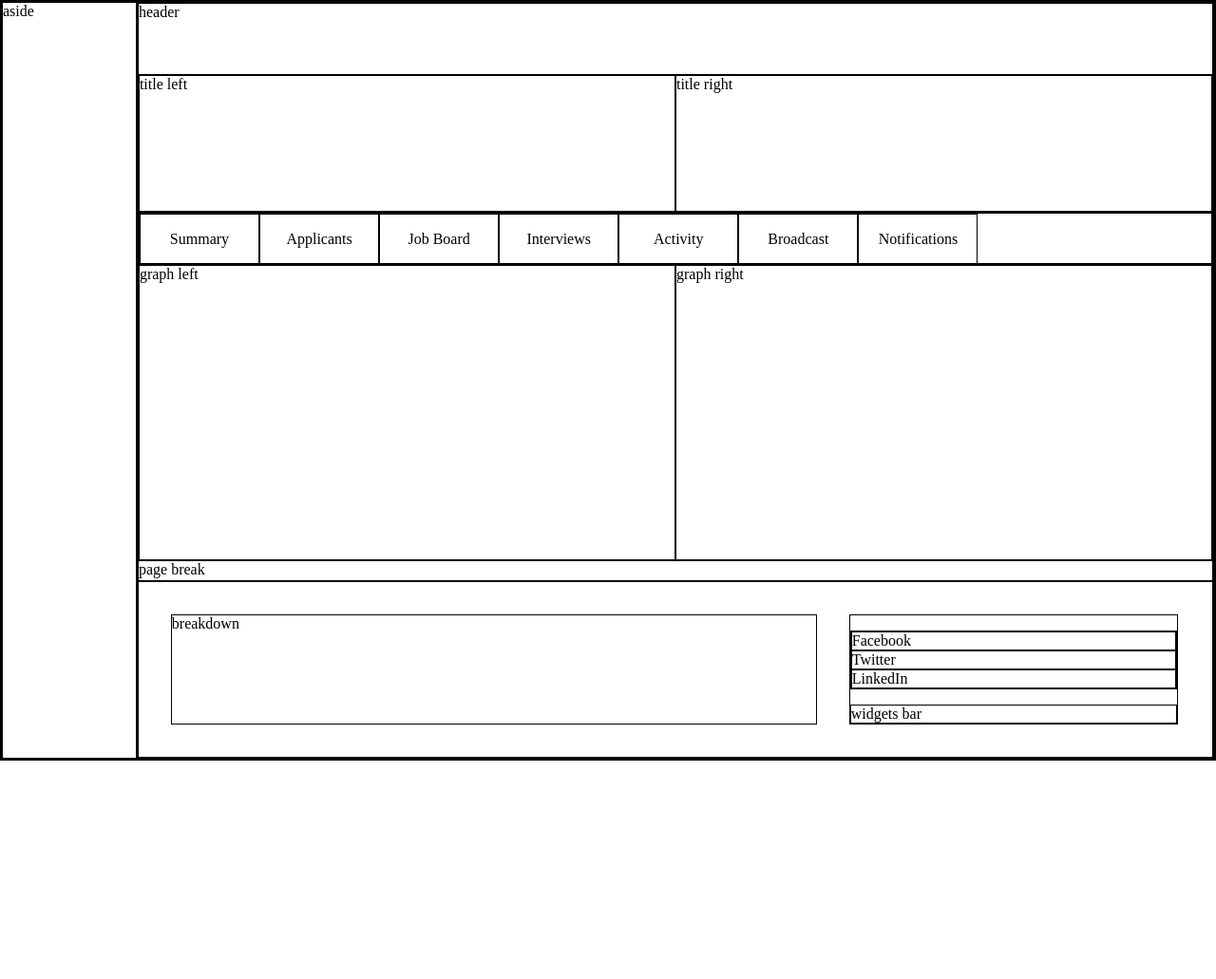
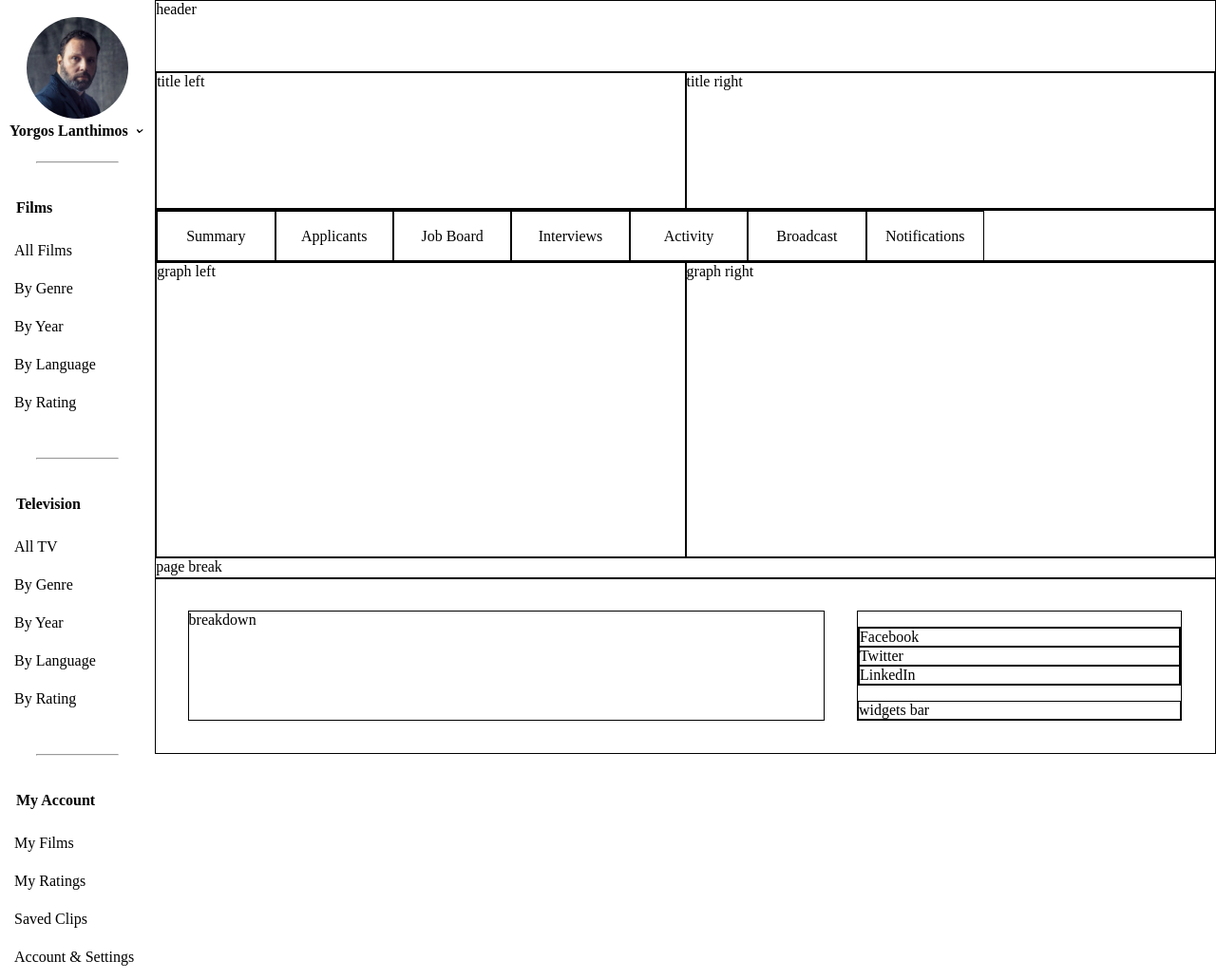
Before and after one commit to sam-rice/static-wireframe-project, a plain HTML site: page index.html in a window 1280 px wide. Shown: the whole page at 95% size. Before the commit the page ends 801 px from the top, so only its background shows below. Drawn offline with Linux system fonts and the light colour scheme.

Commit message:
add profile pic and aside sizing

```diff
--- a/index.html
+++ b/index.html
@@ -9,7 +9,39 @@
 
 <body>
   <aside>
-    aside
+    <div class="aside-top">
+      <img class="profile-pic" src="assets/lanthimos-profile.jpg" alt="lanthimos-profile-pic">
+      <div class="name-aside">
+        <h2>Yorgos Lanthimos</h2>
+        <i></i>
+      </div>
+    </div>
+    <hr>
+    <h4>Films</h4>
+    <ul class="aside-lists">
+      <li>All Films</li>
+      <li>By Genre</li>
+      <li>By Year</li>
+      <li>By Language</li>
+      <li>By Rating</li>
+    </ul>
+    <hr>
+    <h4>Television</h4>
+    <ul class="aside-lists">
+      <li>All TV</li>
+      <li>By Genre</li>
+      <li>By Year</li>
+      <li>By Language</li>
+      <li>By Rating</li>
+    </ul>
+    <hr>
+    <h4>My Account</h4>
+    <ul class="aside-lists">
+      <li>My Films</li>
+      <li>My Ratings</li>
+      <li>Saved Clips</li>
+      <li>Account & Settings</li>
+    </ul>
   </aside>
   <main>
     <header>
--- a/styles.css
+++ b/styles.css
@@ -1,5 +1,5 @@
 * {
-  border: 1px solid black;
+  /* border: 1px solid black; */
 }
 
 body {
@@ -8,11 +8,70 @@ body {
 }
 
 aside {
-  width: 11%;
+  width: 13%;
+}
+
+.aside-top {
+  display: flex;
+  align-items: center;
+  flex-direction: column;
+  justify-content: center;
+  height: 165px;
+  width: 100%;
+}
+
+.profile-pic {
+  height: 65%;
+  border-radius: 100%;
+}
+
+.name-aside {
+  display: flex;
+  margin-top: 4px;
+}
+
+.name-aside>h2 {
+  margin: 0px;
+  font-size: 1em;
+}
+
+.name-aside>i {
+  margin-top: -4px;
+  margin-left: 5px;
+}
+
+.name-aside>i:after {
+  content: " ⌄";
+  padding-top: -4px;
+}
+
+aside>hr:first-of-type {
+  margin-top: 5px;
+}
+
+aside>hr {
+  margin: 38px;
+}
+
+h4 {
+  margin: 24px 17px 16px;
+}
+
+.aside-lists {
+  list-style-type: none;
+  padding: 0px 15px;
+}
+
+.aside-lists>li {
+  padding: 11px 0px;
 }
 
 main {
   width: 89%;
+}
+
+main * {
+  border: 1px solid black;
 }
 
 header {
```
Also changed, not shown: assets/lanthimos-profile.jpg (added).
